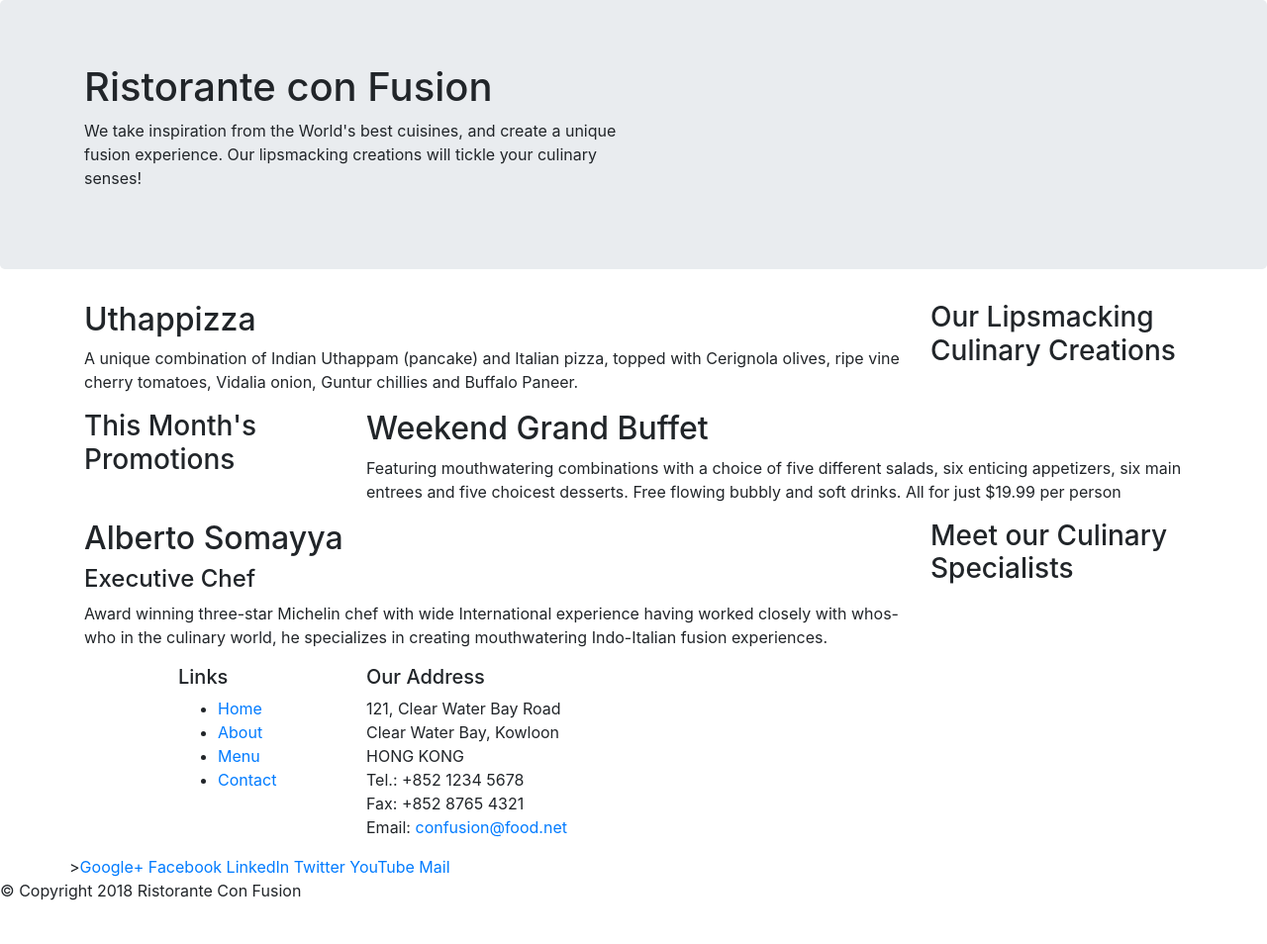
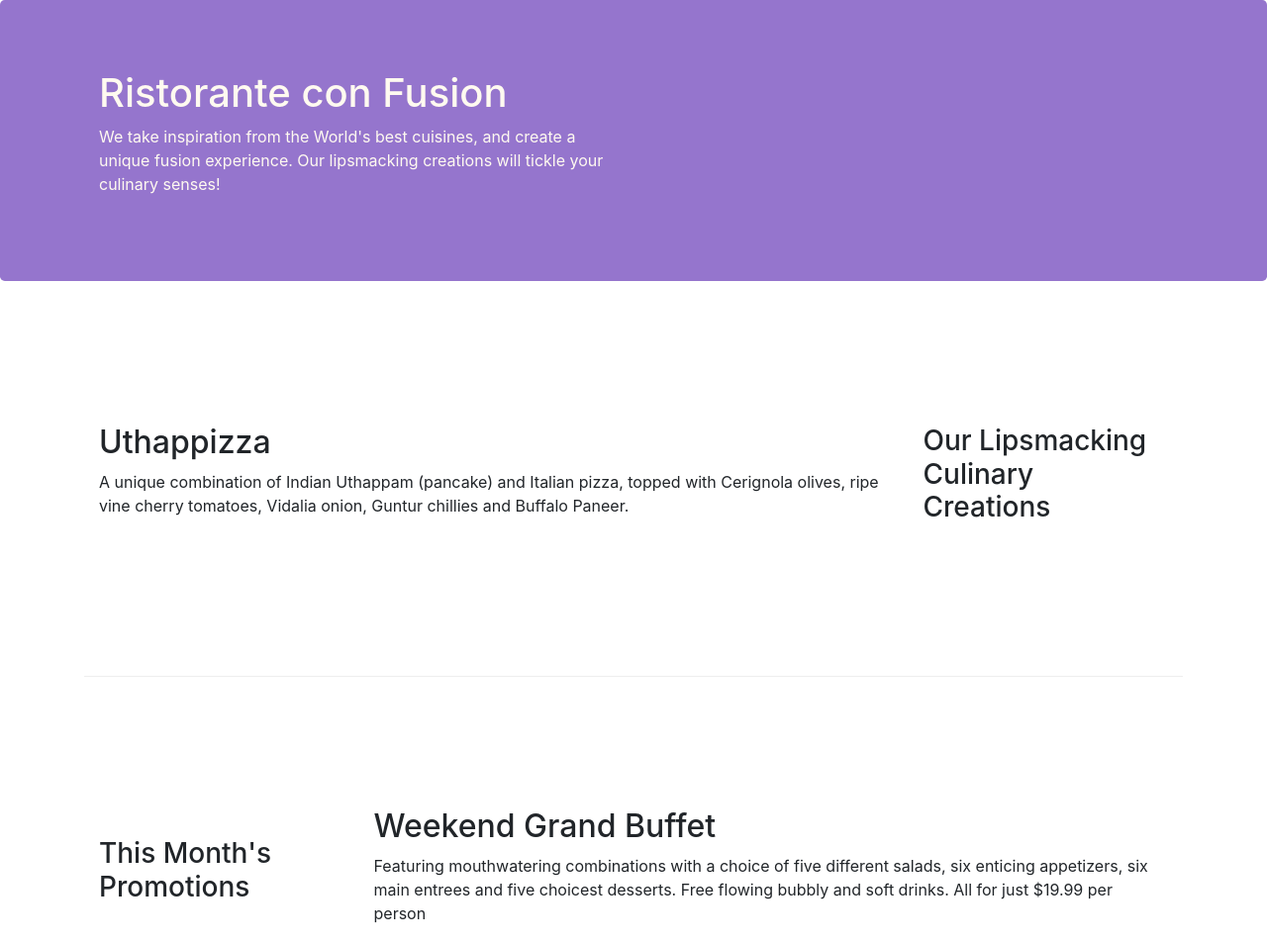
Before and after one commit to KavyaRi/conFusion, a website: page index.html in a window 1280 px wide. Shown: the top 954 px of the page at 99% size. Before the commit the page ends 928 px from the top, so only its background shows below. Drawn offline with nearby package versions, Linux system fonts and the light colour scheme.

Commit message:
Grid Part - 2

```diff
--- /dev/null
+++ b/css/styles.css
@@ -0,0 +1,29 @@
+.row-header{
+    margin:0px auto;
+    padding:0px;
+}
+
+.row-content {
+    margin:0px auto;
+    padding: 50px 0px 50px 0px;
+    border-bottom: 1px ridge;
+    min-height:400px;
+}
+
+.footer{
+    background-color: #D1C4E9;
+    margin:0px auto;
+    padding: 20px 0px 20px 0px;
+}
+.jumbotron {
+    padding:70px 30px 70px 30px;
+    margin:0px auto;
+    background: #9575CD ;
+    color:floralwhite;
+}
+
+address{
+    font-size:80%;
+    margin:0px;
+    color:#0f0f0f;
+}
--- a/index.html
+++ b/index.html
@@ -7,12 +7,13 @@
     <meta http-equiv="x-ua-compatible" content="ie=edge">
     <!-- Bootstrap CSS -->
     <link rel="stylesheet" href="node_modules/bootstrap/dist/css/bootstrap.min.css">
+    <link href="css/styles.css" rel="stylesheet">
     <title>Ristorante Con Fusion</title>
 </head>
 <body>
     <header class = "jumbotron">
         <div class = "container">
-            <div class = "row">
+            <div class = "row row-header">
                 <div class="col-12 col-sm-6">
                     <h1>Ristorante con Fusion</h1>
                     <p>We take inspiration from the World's best cuisines, and create a unique fusion experience. Our lipsmacking creations will tickle your culinary senses!</p>
@@ -23,7 +24,7 @@
         </div>
     </header>
     <div class = "container">
-        <div class = "row">
+        <div class = "row row-content align-items-center">
             <div class="col-12 col-sm-4 order-sm-last col-md-3">
                 <h3>Our Lipsmacking Culinary Creations</h3>
             </div>
@@ -32,7 +33,7 @@
                 <p>A unique combination of Indian Uthappam (pancake) and Italian pizza, topped with Cerignola olives, ripe vine cherry tomatoes, Vidalia onion, Guntur chillies and Buffalo Paneer.</p>
             </div>
         </div>
-        <div class = "row">
+        <div class = "row row-content align-items-center">
             <div class="col-12 col-sm-4 col-md-3">
                 <h3>This Month's Promotions</h3>
             </div>
@@ -41,7 +42,7 @@
                 <p>Featuring mouthwatering combinations with a choice of five different salads, six enticing appetizers, six main entrees and five choicest desserts. Free flowing bubbly and soft drinks. All for just $19.99 per person </p>
             </div>
         </div>
-        <div class = "row">
+        <div class = "row row-content align-items-center">
             <div class="col-12 col-sm-4 order-sm-last col-md-3">
                 <h3>Meet our Culinary Specialists</h3>
             </div>
@@ -52,12 +53,12 @@
             </div>
         </div>
     </div>
-    <footer>
+    <footer class = "footer">
         <div class = "container">
             <div class = "row">
                 <div class="col-4 offset-1 col-sm-2">
                     <h5>Links</h5>
-                    <ul>
+                    <ul class = "list-unstyled">
                         <li><a href="#">Home</a></li>
                         <li><a href="#">About</a></li>
                         <li><a href="#">Menu</a></li>
@@ -75,8 +76,8 @@
 		              Email: <a href="mailto:confusion@food.net">confusion@food.net</a>
 		           </address>
                 </div>
-                <div class="col-12 col-sm-4"></div>>
-                    <div>
+                <div class="col-12 col-sm-4 align-self-center">
+                    <div class="text-center">
                         <a href="http://google.com/+">Google+</a>
                         <a href="http://www.facebook.com/profile.php?id=">Facebook</a>
                         <a href="http://www.linkedin.com/in/">LinkedIn</a>
@@ -86,7 +87,7 @@
                     </div>
                 </div>
            </div>
-           <div class = "row">
+           <div class = "row justify-content-center">
                 <div class="col-auto">
                     <p>© Copyright 2018 Ristorante Con Fusion</p>
                 </div>
```
